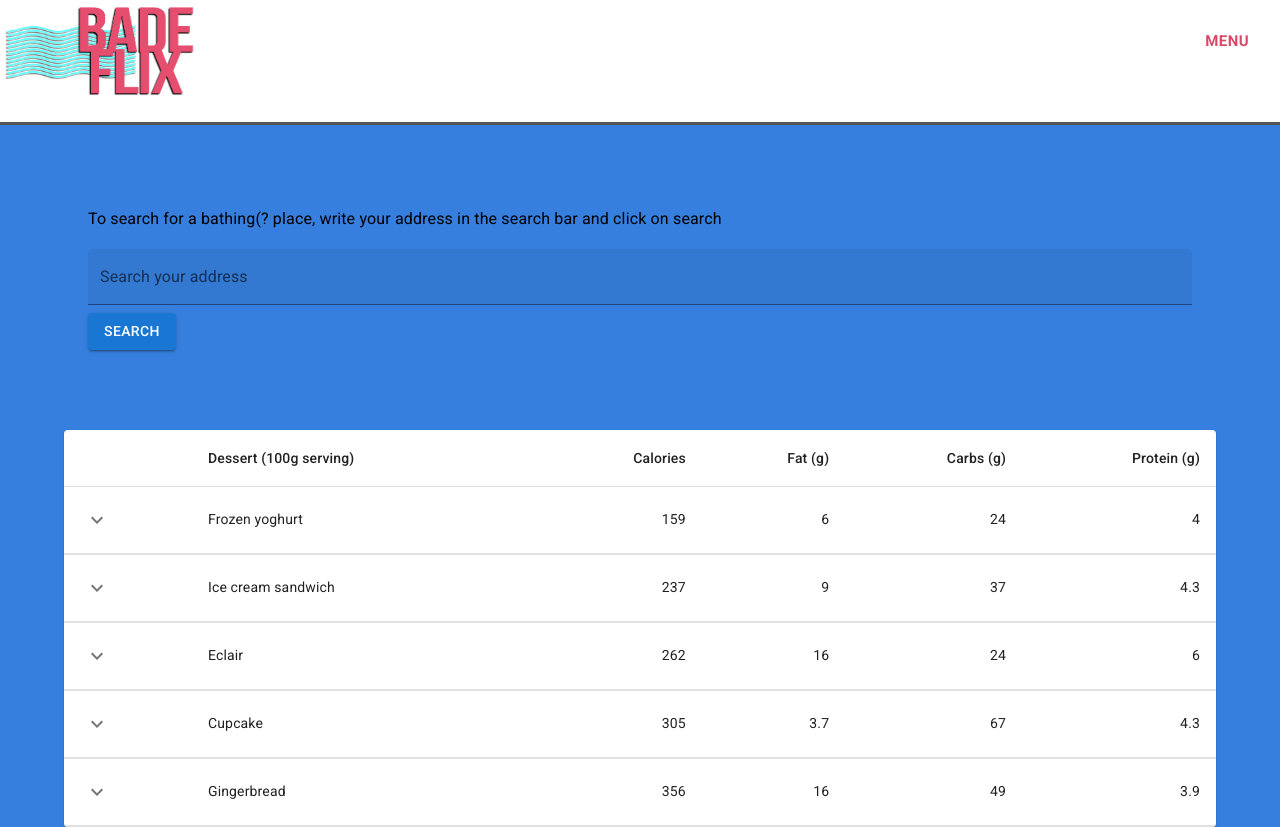
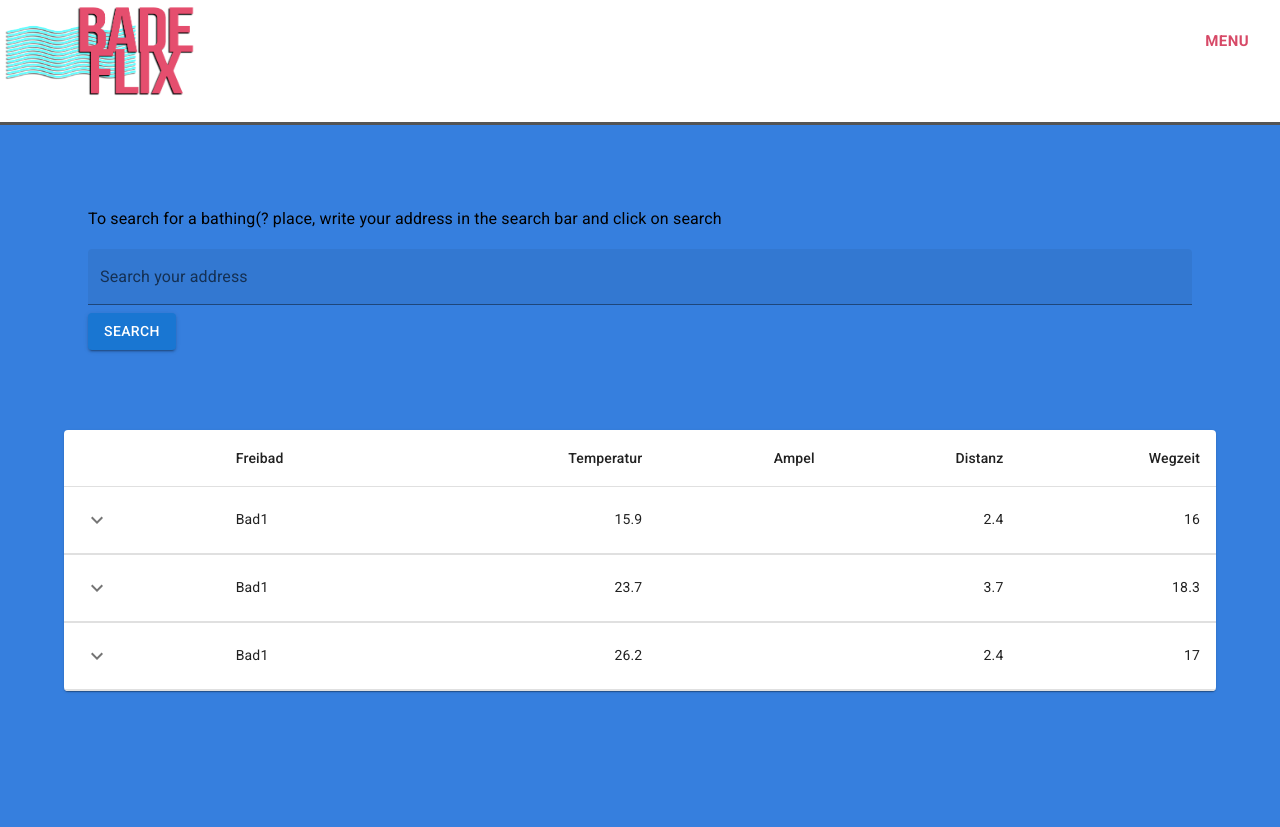
Before and after one commit to FriendlyPorcupine/badeflix, a Next.js app in the folder client/: page / in a window 1280 px wide. After the commit the page ends 800 px from the top, so only its background shows below. Built offline with nearby package versions, Linux system fonts and the light colour scheme.

Commit message:
Authguard disabled for postman in controller, renamed table except routing

```diff
--- a/client/app/page.tsx
+++ b/client/app/page.tsx
@@ -20,21 +20,25 @@ import KeyboardArrowDownIcon from '@mui/icons-material/KeyboardArrowDown';
 import KeyboardArrowUpIcon from '@mui/icons-material/KeyboardArrowUp';
 
 function createData(
-  name: string,
-  calories: number,
-  fat: number,
-  carbs: number,
-  protein: number,
-  price: number,
+  bad: string,
+  wetter: number,
+  ampel: boolean,
+  distance: number,
+  time: number,
+
 ) {
   return {
-    name,
-    calories,
-    fat,
-    carbs,
-    protein,
-    price,
-    history: [
+    Bad: bad,
+    Wetter: wetter,
+    Ampel: ampel,
+    /*[
+    {
+      available: boolean
+    }
+  ],*/
+    Distanz: distance,
+    Wegzeit: time,
+    Route: [
       {
         date: '2020-01-05',
         customerId: '11091700',
@@ -66,12 +70,13 @@ function Row(props: { row: ReturnType<typeof createData> }) {
           </IconButton>
         </TableCell>
         <TableCell component="th" scope="row">
-          {row.name}
+          {row.Bad}
         </TableCell>
-        <TableCell align="right">{row.calories}</TableCell>
-        <TableCell align="right">{row.fat}</TableCell>
-        <TableCell align="right">{row.carbs}</TableCell>
-        <TableCell align="right">{row.protein}</TableCell>
+        <TableCell align="right">{row.Wetter}</TableCell>
+        <TableCell align="right">{row.Ampel}</TableCell>
+        {/*== false ? <TrafficLightRed /> : TrafficLightGreen <TrafficLightRed} </TableCell>*/}
+        <TableCell align="right">{row.Distanz}</TableCell>
+        <TableCell align="right">{row.Wegzeit}</TableCell>
       </TableRow>
       <TableRow>
         <TableCell style={{ paddingBottom: 0, paddingTop: 0 }} colSpan={6}>
@@ -90,16 +95,13 @@ function Row(props: { row: ReturnType<typeof createData> }) {
                   </TableRow>
                 </TableHead>
                 <TableBody>
-                  {row.history.map((historyRow) => (
+                  {row.Route.map((historyRow) => (
                     <TableRow key={historyRow.date}>
                       <TableCell component="th" scope="row">
                         {historyRow.date}
                       </TableCell>
                       <TableCell>{historyRow.customerId}</TableCell>
                       <TableCell align="right">{historyRow.amount}</TableCell>
-                      <TableCell align="right">
-                        {Math.round(historyRow.amount * row.price * 100) / 100}
-                      </TableCell>
                     </TableRow>
                   ))}
                 </TableBody>
@@ -112,13 +114,13 @@ function Row(props: { row: ReturnType<typeof createData> }) {
   );
 };
 
-  const rows = [
-    createData('Frozen yoghurt', 159, 6.0, 24, 4.0, 3.99),
-    createData('Ice cream sandwich', 237, 9.0, 37, 4.3, 4.99),
-    createData('Eclair', 262, 16.0, 24, 6.0, 3.79),
-    createData('Cupcake', 305, 3.7, 67, 4.3, 2.5),
-    createData('Gingerbread', 356, 16.0, 49, 3.9, 1.5),
-  ];
+
+const rows = [
+  //createData('Frozen yoghurt', 159, res.api bla bla von todolist, 24, 4.0, 3.99),
+  createData('Bad1', 15.9, false, 2.4, 16.0),
+  createData('Bad1', 23.7, true, 3.7, 18.3),
+  createData('Bad1', 26.2, false, 2.4, 17.0)
+];
 
 
 const IndexPage = () => {
@@ -200,19 +202,19 @@ const IndexPage = () => {
         <TableHead>
           <TableRow>
             <TableCell/>
-            <TableCell>Dessert (100g serving)</TableCell>
-            <TableCell align="right">Calories</TableCell>
-            <TableCell align="right">Fat&nbsp;(g)</TableCell>
-            <TableCell align="right">Carbs&nbsp;(g)</TableCell>
-            <TableCell align="right">Protein&nbsp;(g)</TableCell>
+            <TableCell>Freibad</TableCell>
+            <TableCell align="right">Temperatur</TableCell>
+            <TableCell align="right">Ampel</TableCell>
+            <TableCell align="right">Distanz</TableCell>
+            <TableCell align="right">Wegzeit</TableCell>
           </TableRow>
         </TableHead>
         <TableBody>
-          {rows.map((row) => <Row key={row.name} row={row}/>)}
+          {rows.map((row) => <Row key={row.Bad} row={row}/>)}
         </TableBody>
       </Table>
     </TableContainer></>
-)
+  )
 };
 
 export default IndexPage;
```
Also changed, not shown: 1 other file (tests, documents, lock files or other folders).
